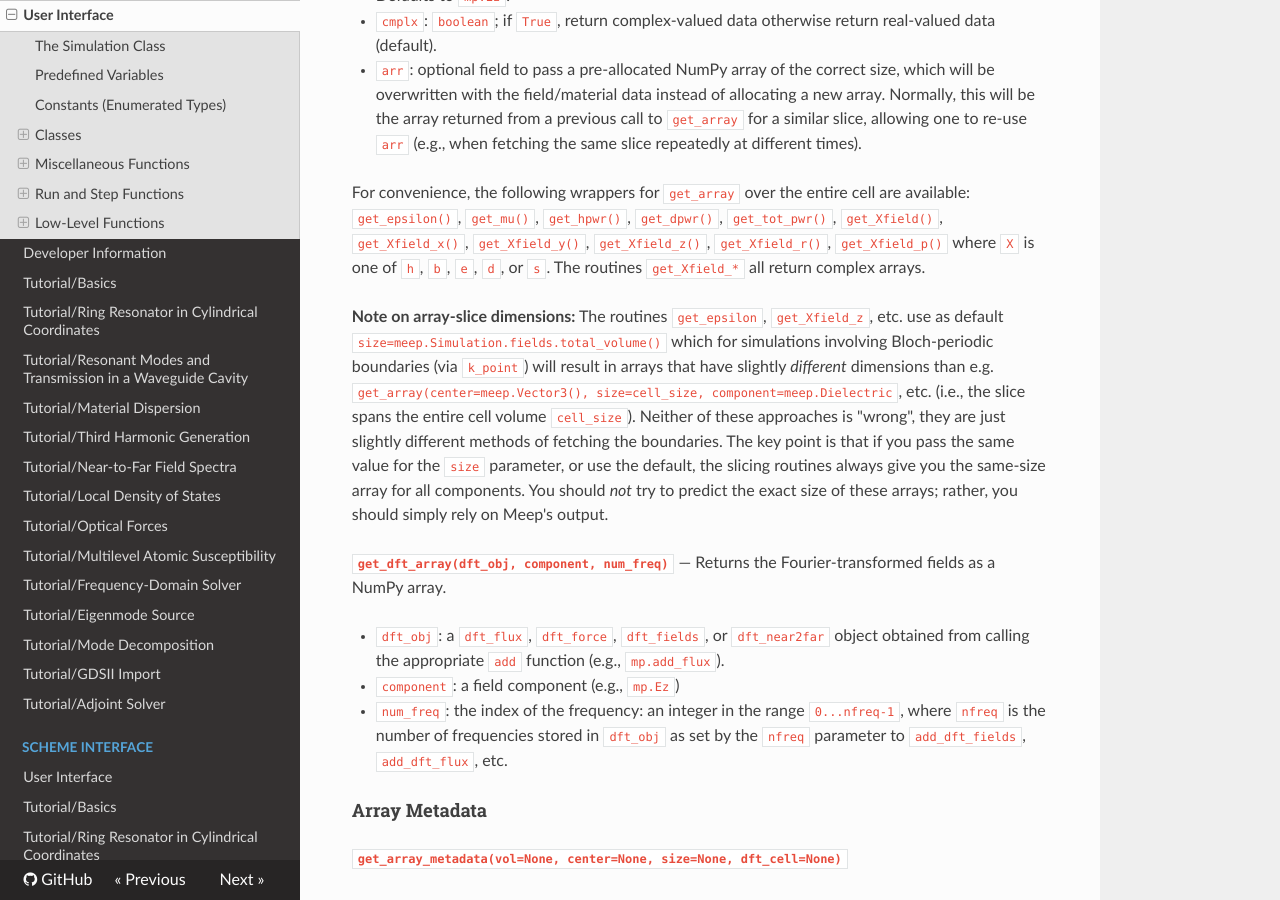
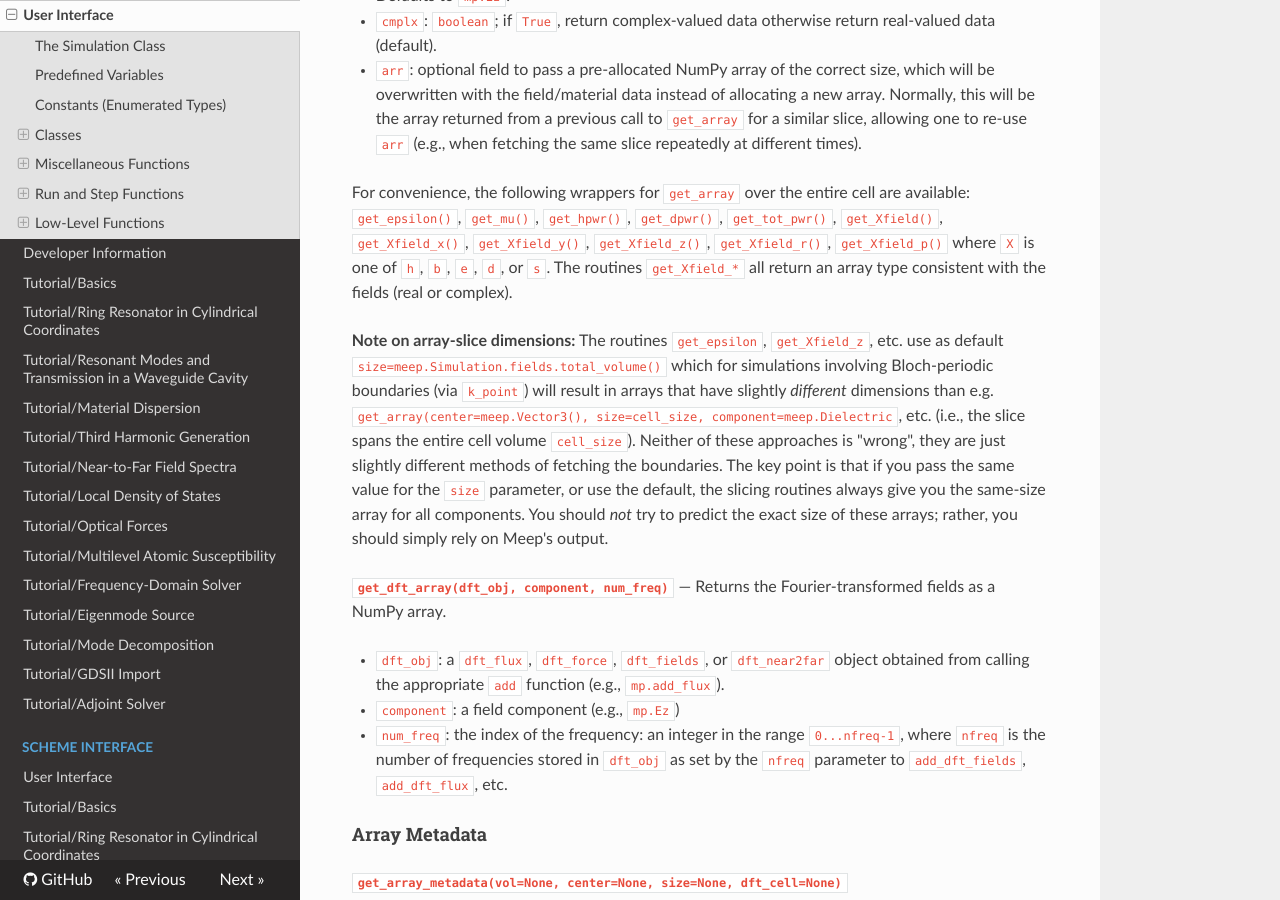
Before and after one commit to NanoComp/meep, an MkDocs documentation site: the page built from doc/docs/Python_User_Interface.md, in a window 1280 px wide and 900 px high, scrolled down 51123 px. Built offline with MkDocs 1.6.1, drawn with Linux system fonts in a browser that asks for light colours; nearby versions of some CDN libraries; formulas are drawn with MathJax 3; old or Windows-style settings are respelled for this version of MkDocs.

Commit message:
Update docs

```diff
--- a/doc/docs/Python_User_Interface.md
+++ b/doc/docs/Python_User_Interface.md
@@ -1649,7 +1649,7 @@ with the following input parameters:
 
 + `arr`: optional field to pass a pre-allocated NumPy array of the correct size, which will be overwritten with the field/material data instead of allocating a new array.  Normally, this will be the array returned from a previous call to `get_array` for a similar slice, allowing one to re-use `arr` (e.g., when fetching the same slice repeatedly at different times).
 
-For convenience, the following wrappers for `get_array` over the entire cell are available: `get_epsilon()`, `get_mu()`, `get_hpwr()`, `get_dpwr()`, `get_tot_pwr()`, `get_Xfield()`, `get_Xfield_x()`, `get_Xfield_y()`, `get_Xfield_z()`, `get_Xfield_r()`, `get_Xfield_p()` where `X` is one of `h`, `b`, `e`, `d`, or `s`. The routines `get_Xfield_*` all return complex arrays.
+For convenience, the following wrappers for `get_array` over the entire cell are available: `get_epsilon()`, `get_mu()`, `get_hpwr()`, `get_dpwr()`, `get_tot_pwr()`, `get_Xfield()`, `get_Xfield_x()`, `get_Xfield_y()`, `get_Xfield_z()`, `get_Xfield_r()`, `get_Xfield_p()` where `X` is one of `h`, `b`, `e`, `d`, or `s`. The routines `get_Xfield_*` all return an array type consistent with the fields (real or complex).
 
 **Note on array-slice dimensions:** The routines `get_epsilon`, `get_Xfield_z`, etc. use as default `size=meep.Simulation.fields.total_volume()` which for simulations involving Bloch-periodic boundaries (via `k_point`) will result in arrays that have slightly *different* dimensions than e.g. `get_array(center=meep.Vector3(), size=cell_size, component=meep.Dielectric`, etc. (i.e., the slice spans the entire cell volume `cell_size`). Neither of these approaches is "wrong", they are just slightly different methods of fetching the boundaries. The key point is that if you pass the same value for the `size` parameter, or use the default, the slicing routines always give you the same-size array for all components. You should *not* try to predict the exact size of these arrays; rather, you should simply rely on Meep's output.
 
```
